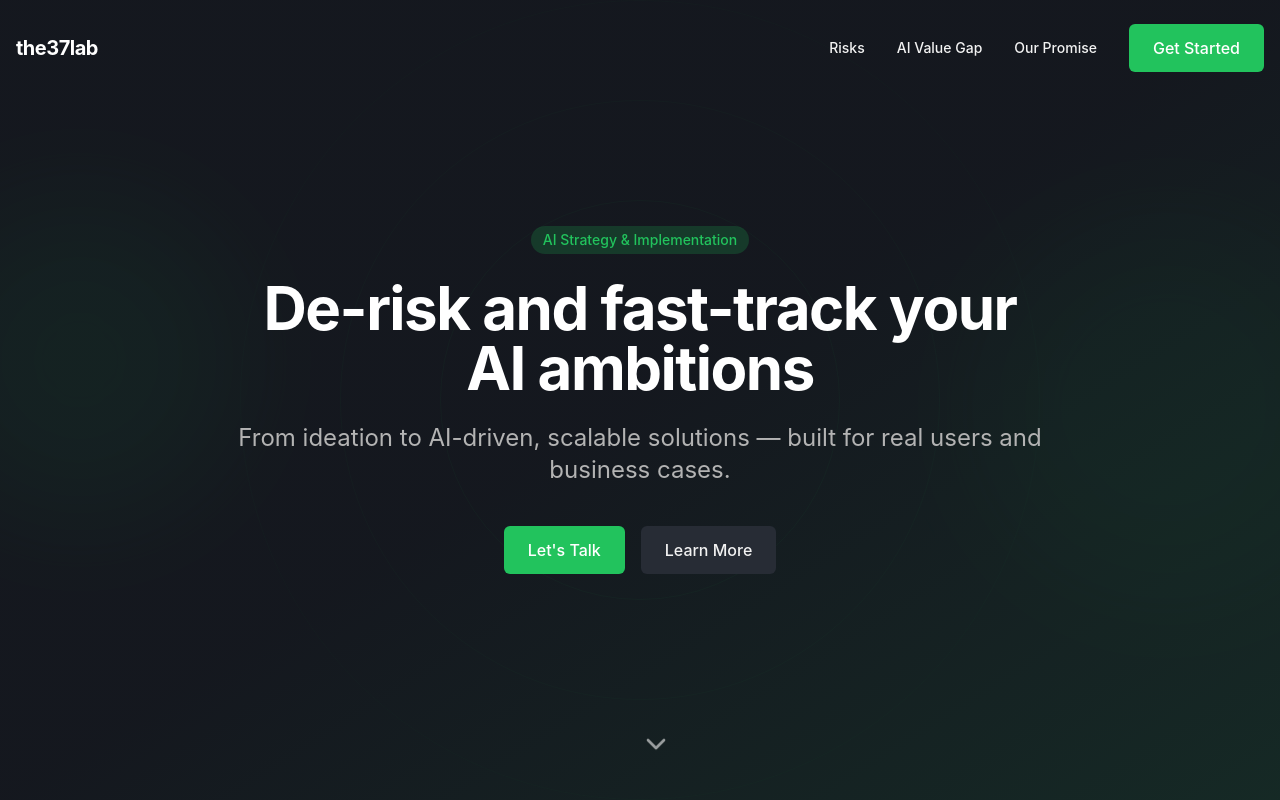
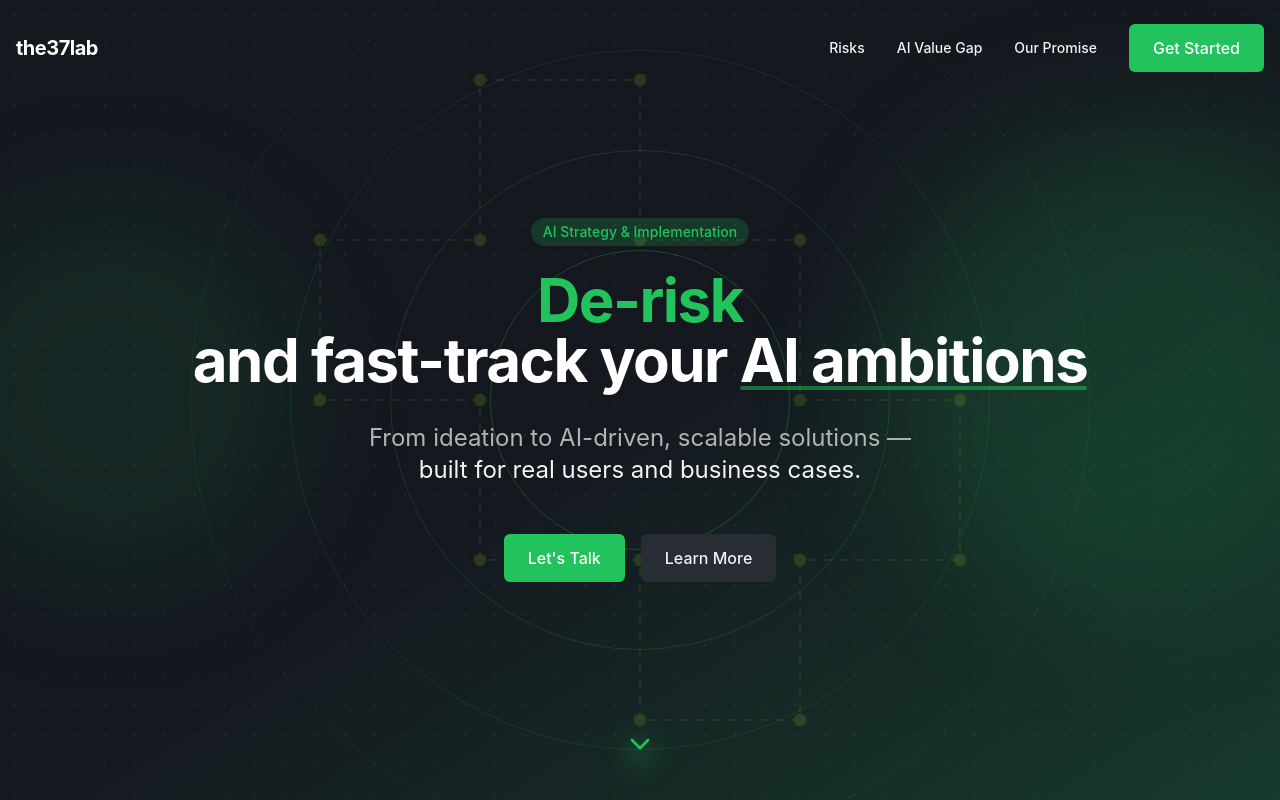
Before and after one commit to adoer-platform/the37lab-v2, a React (Vite) app: page / in a window 1280 px wide. Shown: the top 800 px of the page. Built offline with nearby package versions, Linux system fonts and the light colour scheme.

Commit message:
Improve landing page visuals
Enhance the landing page with more striking visuals.

```diff
--- a/src/components/Hero.tsx
+++ b/src/components/Hero.tsx
@@ -1,7 +1,16 @@
 
 import { ChevronDown } from "lucide-react";
+import { useEffect, useState } from "react";
 
 const Hero = () => {
+  const [animate, setAnimate] = useState(false);
+
+  useEffect(() => {
+    // Trigger animations after component mounts
+    const timer = setTimeout(() => setAnimate(true), 100);
+    return () => clearTimeout(timer);
+  }, []);
+
   const scrollToContent = () => {
     const firstSection = document.getElementById("risks");
     if (firstSection) {
@@ -11,50 +20,103 @@ const Hero = () => {
 
   return (
     <section className="relative min-h-screen flex items-center justify-center overflow-hidden">
-      {/* Background gradient */}
-      <div className="absolute inset-0 bg-gradient-to-br from-background via-background to-accent/10 z-0"></div>
+      {/* Enhanced background with dynamic gradients */}
+      <div className="absolute inset-0 bg-gradient-to-br from-background via-background/95 to-accent/20 z-0"></div>
 
-      {/* Abstract graphic elements */}
-      <div className="absolute inset-0 overflow-hidden z-0 opacity-20">
-        <div className="absolute top-1/4 -left-20 w-80 h-80 bg-accent/30 rounded-full blur-3xl"></div>
-        <div className="absolute bottom-1/4 -right-20 w-96 h-96 bg-accent/20 rounded-full blur-3xl"></div>
-        <div className="absolute top-1/2 left-1/2 transform -translate-x-1/2 -translate-y-1/2 w-[800px] h-[800px] border border-accent/10 rounded-full"></div>
-        <div className="absolute top-1/2 left-1/2 transform -translate-x-1/2 -translate-y-1/2 w-[600px] h-[600px] border border-accent/15 rounded-full"></div>
-        <div className="absolute top-1/2 left-1/2 transform -translate-x-1/2 -translate-y-1/2 w-[400px] h-[400px] border border-accent/20 rounded-full"></div>
+      {/* Animated particle field */}
+      <div className="absolute inset-0 overflow-hidden z-0">
+        <div className="absolute w-full h-full opacity-20">
+          {/* Particle dots grid */}
+          <div className="h-full w-full" style={{
+            backgroundImage: 'radial-gradient(rgba(142, 220, 45, 0.4) 1px, transparent 1px)',
+            backgroundSize: '30px 30px'
+          }}></div>
+        </div>
       </div>
 
-      {/* Content Container */}
+      {/* Enhanced abstract graphic elements with animation */}
+      <div className="absolute inset-0 overflow-hidden z-0">
+        {/* Larger glowing orbs with pulsation */}
+        <div className="absolute top-1/4 -left-20 w-96 h-96 bg-accent/20 rounded-full blur-3xl animate-pulse"></div>
+        <div className="absolute bottom-1/4 -right-20 w-[30rem] h-[30rem] bg-accent/15 rounded-full blur-3xl"></div>
+
+        {/* Digital circuit pattern overlay */}
+        <svg className="absolute inset-0 w-full h-full opacity-20" viewBox="0 0 100 100">
+          <path
+            d="M10,30 L30,30 L30,10 L50,10 L50,30 L70,30 L70,50 L90,50 L90,70 L70,70 L70,90 L50,90 L50,70 L30,70 L30,50 L10,50 Z"
+            fill="none"
+            stroke="rgba(142, 220, 45, 0.6)"
+            strokeWidth="0.2"
+            strokeDasharray="1,1"
+          />
+          <circle cx="10" cy="30" r="0.8" fill="rgba(142, 220, 45, 0.8)" />
+          <circle cx="30" cy="30" r="0.8" fill="rgba(142, 220, 45, 0.8)" />
+          <circle cx="30" cy="10" r="0.8" fill="rgba(142, 220, 45, 0.8)" />
+          <circle cx="50" cy="10" r="0.8" fill="rgba(142, 220, 45, 0.8)" />
+          <circle cx="50" cy="30" r="0.8" fill="rgba(142, 220, 45, 0.8)" />
+          <circle cx="70" cy="30" r="0.8" fill="rgba(142, 220, 45, 0.8)" />
+          <circle cx="70" cy="50" r="0.8" fill="rgba(142, 220, 45, 0.8)" />
+          <circle cx="90" cy="50" r="0.8" fill="rgba(142, 220, 45, 0.8)" />
+          <circle cx="90" cy="70" r="0.8" fill="rgba(142, 220, 45, 0.8)" />
+          <circle cx="70" cy="70" r="0.8" fill="rgba(142, 220, 45, 0.8)" />
+          <circle cx="70" cy="90" r="0.8" fill="rgba(142, 220, 45, 0.8)" />
+          <circle cx="50" cy="90" r="0.8" fill="rgba(142, 220, 45, 0.8)" />
+          <circle cx="50" cy="70" r="0.8" fill="rgba(142, 220, 45, 0.8)" />
+          <circle cx="30" cy="70" r="0.8" fill="rgba(142, 220, 45, 0.8)" />
+          <circle cx="30" cy="50" r="0.8" fill="rgba(142, 220, 45, 0.8)" />
+          <circle cx="10" cy="50" r="0.8" fill="rgba(142, 220, 45, 0.8)" />
+        </svg>
+
+        {/* Animated concentric circles */}
+        <div className="absolute top-1/2 left-1/2 transform -translate-x-1/2 -translate-y-1/2">
+          <div className={`w-[900px] h-[900px] border border-accent/10 rounded-full transition-all duration-1000 ease-out ${animate ? 'opacity-100 scale-100' : 'opacity-0 scale-90'}`}></div>
+          <div className={`absolute top-1/2 left-1/2 transform -translate-x-1/2 -translate-y-1/2 w-[700px] h-[700px] border border-accent/15 rounded-full transition-all duration-1000 delay-300 ease-out ${animate ? 'opacity-100 scale-100' : 'opacity-0 scale-90'}`}></div>
+          <div className={`absolute top-1/2 left-1/2 transform -translate-x-1/2 -translate-y-1/2 w-[500px] h-[500px] border border-accent/20 rounded-full transition-all duration-1000 delay-500 ease-out ${animate ? 'opacity-100 scale-100' : 'opacity-0 scale-90'}`}></div>
+          <div className={`absolute top-1/2 left-1/2 transform -translate-x-1/2 -translate-y-1/2 w-[300px] h-[300px] border border-accent/30 rounded-full transition-all duration-1000 delay-700 ease-out ${animate ? 'opacity-100 scale-100' : 'opacity-0 scale-90'}`}></div>
+        </div>
+      </div>
+
+      {/* Content Container with enhanced animation */}
       <div className="container mx-auto px-4 relative z-10 pt-20 md:pt-0">
         <div className="max-w-4xl mx-auto text-center">
-          <span className="inline-block px-3 py-1 mb-6 rounded-full bg-accent/20 text-accent text-sm font-medium animate-fade-in">
+          <span className={`inline-block px-3 py-1 mb-6 rounded-full bg-accent/20 text-accent text-sm font-medium transition-all duration-700 ${animate ? 'opacity-100 translate-y-0' : 'opacity-0 translate-y-4'}`}>
             AI Strategy & Implementation
           </span>
 
-          <h1 className="font-bold mb-6 animate-slide-up text-white" style={{ animationDelay: "0.2s" }}>
-            De-risk and fast-track your AI&nbsp;ambitions
+          <h1 className={`font-bold mb-8 text-white transition-all duration-700 delay-300 ${animate ? 'opacity-100 translate-y-0' : 'opacity-0 translate-y-4'}`}>
+            <span className="block text-accent">De-risk</span> and fast-track your <span className="relative inline-block">
+              AI&nbsp;ambitions
+              <span className="absolute bottom-0 left-0 w-full h-1 bg-accent/50 rounded-full"></span>
+            </span>
           </h1>
 
-          <p className="text-xl md:text-2xl text-muted-foreground mb-10 animate-slide-up" style={{ animationDelay: "0.4s" }}>
-            From ideation to AI-driven, scalable solutions — built for real users and business cases.
+          <p className={`text-xl md:text-2xl text-muted-foreground mb-12 transition-all duration-700 delay-500 ${animate ? 'opacity-100 translate-y-0' : 'opacity-0 translate-y-4'}`}>
+            From ideation to AI-driven, scalable solutions — <br className="hidden md:block" />
+            <span className="text-foreground">built for real users and business cases.</span>
           </p>
 
-          <div className="flex flex-col sm:flex-row gap-4 justify-center animate-slide-up" style={{ animationDelay: "0.6s" }}>
-            <a href="#contact" className="accent-btn">
-              Let's Talk
+          <div className={`flex flex-col sm:flex-row gap-4 justify-center transition-all duration-700 delay-700 ${animate ? 'opacity-100 translate-y-0' : 'opacity-0 translate-y-4'}`}>
+            <a href="#contact" className="accent-btn group relative overflow-hidden">
+              <span className="relative z-10">Let's Talk</span>
+              <span className="absolute inset-0 bg-white/10 translate-y-full group-hover:translate-y-0 transition-transform duration-300"></span>
             </a>
-            <a href="#promise" className="secondary-btn">
-              Learn More
+            <a href="#promise" className="secondary-btn group relative overflow-hidden">
+              <span className="relative z-10">Learn More</span>
+              <span className="absolute inset-0 bg-accent/5 translate-y-full group-hover:translate-y-0 transition-transform duration-300"></span>
             </a>
           </div>
         </div>
       </div>
 
-      {/* Scroll indicator */}
+      {/* Enhanced scroll indicator with glow effect */}
       <div
-        className="absolute bottom-8 left-1/2 transform -translate-x-1/2 cursor-pointer animate-bounce"
+        className={`absolute bottom-8 left-1/2 transform -translate-x-1/2 cursor-pointer group transition-all duration-1000 delay-1000 ${animate ? 'opacity-100 translate-y-0' : 'opacity-0 translate-y-4'}`}
         onClick={scrollToContent}
       >
-        <ChevronDown className="h-8 w-8 text-foreground/60" />
+        <div className="relative">
+          <ChevronDown className="h-8 w-8 text-accent animate-bounce" />
+          <div className="absolute inset-0 bg-accent/20 rounded-full blur-md -z-10 group-hover:bg-accent/30 transition-colors duration-300"></div>
+        </div>
       </div>
     </section>
   );
```
